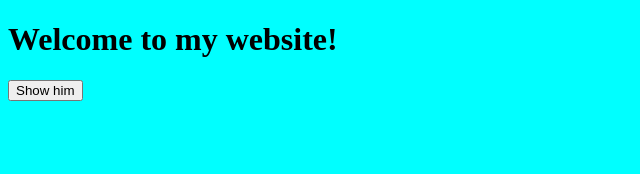
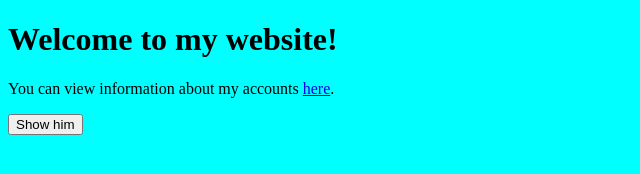
Before and after one commit to Night-Wisp/Night-Wisp.github.io, a plain HTML site: page index.html in a window 1280 px wide. Shown: the whole page, without its empty margins (0-640 px from the left). Drawn offline with Linux system fonts and the light colour scheme.

Commit message:
Update index.html

```diff
--- a/index.html
+++ b/index.html
@@ -21,6 +21,9 @@ s0.parentNode.insertBefore(s1,s0);
 
 <body bgcolor="cyan">
 <h1>Welcome to my website!</h1>
+
+  <p>You can view information about my accounts <a href="HTML/accounts.html">here</a>.</p>
+
 <button type="button" onclick="show()">Show him</button>
 <button type="button" onclick="hide()" id="hidden" style="display: none;">Hide me!</button>
 </body>
```
